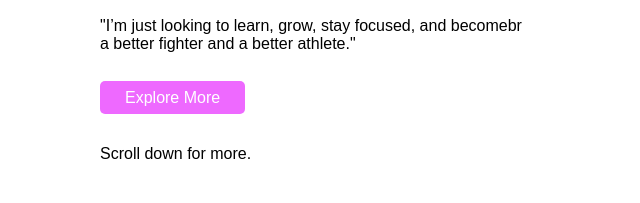
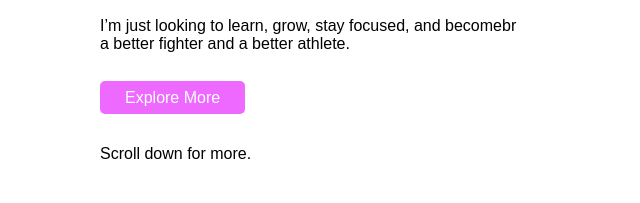
Before and after one commit to mahbubh0ssain/mission-2022, a plain HTML site: page index.html in a window 1280 px wide. Shown: the part 209-412 px from the top of the page, 0-640 px from the left. Drawn offline with Linux system fonts and the light colour scheme.

Commit message:
full complete

```diff
--- a/index.html
+++ b/index.html
@@ -21,7 +21,7 @@
           <span style="color: rgb(255, 64, 127)"> Mission 2022</span>
         </h1>
         <p>
-          "I’m just looking to learn, grow, stay focused, and becomebr <br> a better fighter and a better athlete."
+          I’m just looking to learn, grow, stay focused, and becomebr <br> a better fighter and a better athlete.
         </p>
         <br />
         <br />
```
